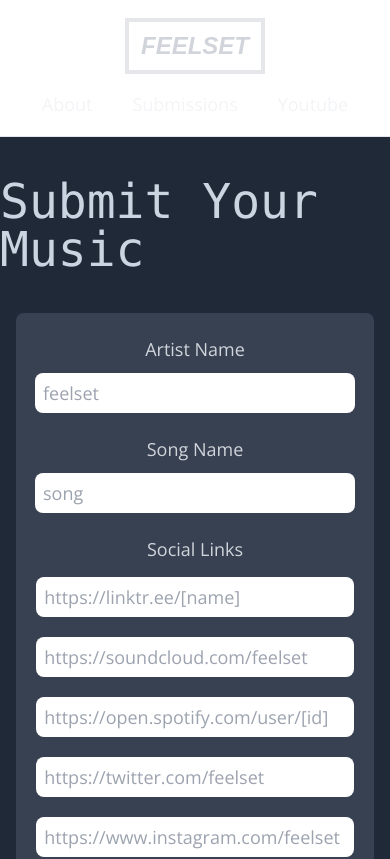
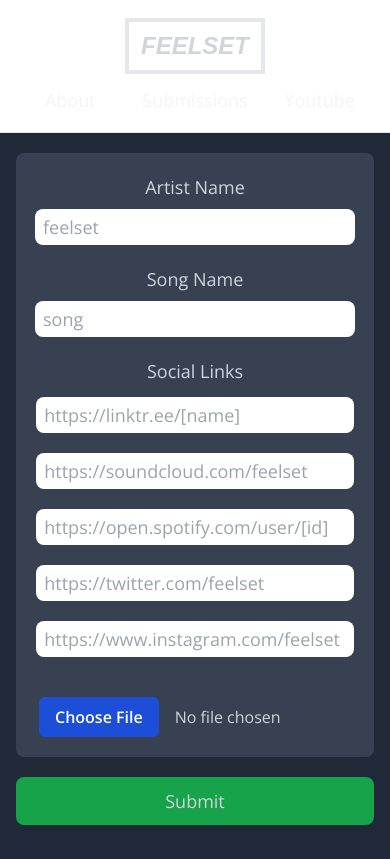
Before and after one commit to Lukowie/Feelset, a Next.js app: page /submissions in a window 390 px wide. Shown: the top 859 px of the page. Built offline with nearby package versions, Linux system fonts and the light colour scheme.

Commit message:
minor visual updates

```diff
--- a/components/Title.js
+++ b/components/Title.js
@@ -1,5 +1,5 @@
 export default function Title({title}) {
     return (
-        <h1 className="mx-auto mt-10 text-5xl font-mono text-slate-300">{title}</h1>
+        <h1 className="mx-auto mt-10 text-4xl md:text-5xl font-mono text-center text-slate-300">{title}</h1>
     );
 }
--- a/components/formValidation.js
+++ b/components/formValidation.js
@@ -3,6 +3,7 @@ import { toast } from "react-toastify";
 export default function testRegex (links) {
     let errorMessages = [];
     let testArr = [];
+    let flag = 0;
 
     validateLinktreeLink(links.spotify, testArr);
     validateSoundcloudLink(links.soundcloud, testArr);
@@ -12,7 +13,6 @@ export default function testRegex (links) {
 
     for(let i =0; i <testArr.length; i++){
         let item = testArr[i];
-        console.log(item.result);
         if (item.result == 'false'){
             errorMessages.push(item.name);
             toast(`Please match the format of the ${item.name} link and try again.` , {
@@ -25,8 +25,15 @@ export default function testRegex (links) {
                 progress: undefined,
                 theme: "dark",
             });
+            flag = 1;
         }
     };
+
+    if(flag == 1){
+        return false;
+    } else {
+        return true;
+    }
 }
 
 function validateSpotifyLink(spotifyLink, testArr){
--- a/components/navbar.js
+++ b/components/navbar.js
@@ -2,31 +2,22 @@ export default function NavBar() {
 
     return (
     <nav className="bg-white border-b px-2 sm:px-4 py-2.5 dark:bg-gray-900">
-    <div className="container md:grid md:grid-cols-3 flex-wrap items-center mx-auto my-2 ">
-      <a href="/" className="col-span-1 flex items-center mx-auto md:mx-0">
+    <div className="container md:grid md:grid-cols-3 flex-wrap items-center mx-auto my-2">
+      <a href="/" className="md:col-span-1 lg:col-span-2 flex mx-auto md:mx-0">
       <span className='mx-auto md:mx-0 border-4 px-3 py-2 font-Arial font-extrabold text-2xl italic'>FEELSET</span>
       </a>
-      <div className="w-auto md:col-span-2 lg:col-span-1" id="navbar-solid-bg">
-        <ul className="flex flex-row justify-center mt-4 md:mr-0 md:ml-0 md:mt-0 md:flex-row md:justify-between font-OpenSans text-lg">
-          <li>
-            <a href="/about" className="block mr-10 text-gray-100 md:border-0 hover:text-peach">
+        <div className="flex font-OpenSans text-lg mt-3 md:col-span-2 lg:col-span-1">
+            <a href="/about" className="flex-1 text-center text-gray-100 md:border-0 hover:text-peach">
               About
             </a>
-          </li>
-
-          <li>
-            <a href="/submissions" className="block mr-10 text-gray-100 md:border-0 hover:text-peach">
+            <a href="/submissions" className="flex-1 text-center text-gray-100 md:border-0 hover:text-peach">
               Submissions
             </a>
-          </li>
-          <li>
-            <a href="/youtube" className="block text-gray-100 md:border-0 hover:text-peach">
+            <a href="/youtube" className="flex-1 text-center text-gray-100 md:border-0 hover:text-peach">
               Youtube
             </a>
-          </li>
-        </ul>
+        </div>
       </div>
-    </div>
     </nav>
     );
   }
--- a/components/submitForm.js
+++ b/components/submitForm.js
@@ -25,20 +25,20 @@ export default function Form() {
 
     const handleSubmit = async(e) => {
         e.preventDefault();
-            //stop form from submitting and refreshing page
+
+        //stop form from submitting and refreshing page if inputs are not valid
         if (testRegex(links)){
-
-            let songPath = "";
-
             const formData = new FormData();
             formData.append('musicfile', e.target.musicfile.files[0]);
 
+
+            // send data to filsystem
             await axios.post("/api/fsMusic", formData, {
                 headers: {
                     "Content-Type": "multipart/form-data",
                 }
             }).then((response) => {
-                    songPath = response.data.songPath;
+                    let songPath = response.data.songPath;
                     toast.success("Uploaded Song to Server", {
                         position: "top-center",
                         autoClose: 5000,
@@ -49,6 +49,7 @@ export default function Form() {
                         progress: undefined,
                         theme: "dark",
                     });
+                    // send data to database
                     sendDataToDB(e.target, songPath);
             }).catch((err) => {
                 toast("Error Uploading File: " + err, {
@@ -65,6 +66,7 @@ export default function Form() {
         }
     };
 
+    // axios/ fetch to send inputs/data to database
 const sendDataToDB = async (target, songPath) => {
      //Gathering data to be sent to db query
      const data = {
@@ -78,7 +80,6 @@ const sendDataToDB = async (target, songPath) => {
         songPath: songPath,
     }
 
-    //send file to fsMusic to be put to filesystem
     const JSONdata = JSON.stringify(data);
 
     await axios.post("/api/formHandler", JSONdata, {
@@ -86,7 +87,7 @@ const sendDataToDB = async (target, songPath) => {
             "Content-Type": "application/json",
         }
     }).then((response) => {
-        console.log("response: " + JSON.stringify(response.data));
+        //console.log("response: " + JSON.stringify(response.data));
             toast.success("Data inserted into database", {
                 position: "top-center",
                 autoClose: 5000,
@@ -115,7 +116,7 @@ const sendDataToDB = async (target, songPath) => {
         <div className=''>
             <ToastContainer />
             <form onSubmit={handleSubmit} encType="multipart/form-data">
-                <div className="leading-8 text-lg w-11/12 lg:w-8/12 xl:w-7/12 2xl:w-4/12 mx-auto mt-10 bg-gray-700 pt-5 pb-5 rounded-lg">
+                <div className="text-lg w-11/12 lg:w-8/12 xl:w-7/12 2xl:w-4/12 mx-auto mt-5 bg-gray-700 pt-5 pb-5 rounded-lg">
                     <div className="col text-center mx-auto mb-5">
                         <div className="mb-2">
                             <label htmlFor="artistName">Artist Name</label>
@@ -150,7 +151,7 @@ const sendDataToDB = async (target, songPath) => {
                                                     file:font-semibold
                                                     file:bg-blue-700 file:text-white
                                                     hover:file:bg-blue-900"
-                                id="musicfile" name="musicfile" type="file" accept=".mp3,.wav" required>
+                                id="musicfile" name="musicfile" type="file" required>
                                 </input>
                             </div>
                         </div>
--- a/pages/submissions.js
+++ b/pages/submissions.js
@@ -10,7 +10,7 @@ export default function Submissions(){
         <div className='min-h-screen min-w-screen bg-gray-800 text-gray-300'>
         <Head />
         <NavBar />
-            <div className='flex items-center'>
+            <div className='hidden sm:block'>
                 <Title title="Submit Your Music" />
             </div>
                 <Form />
```
